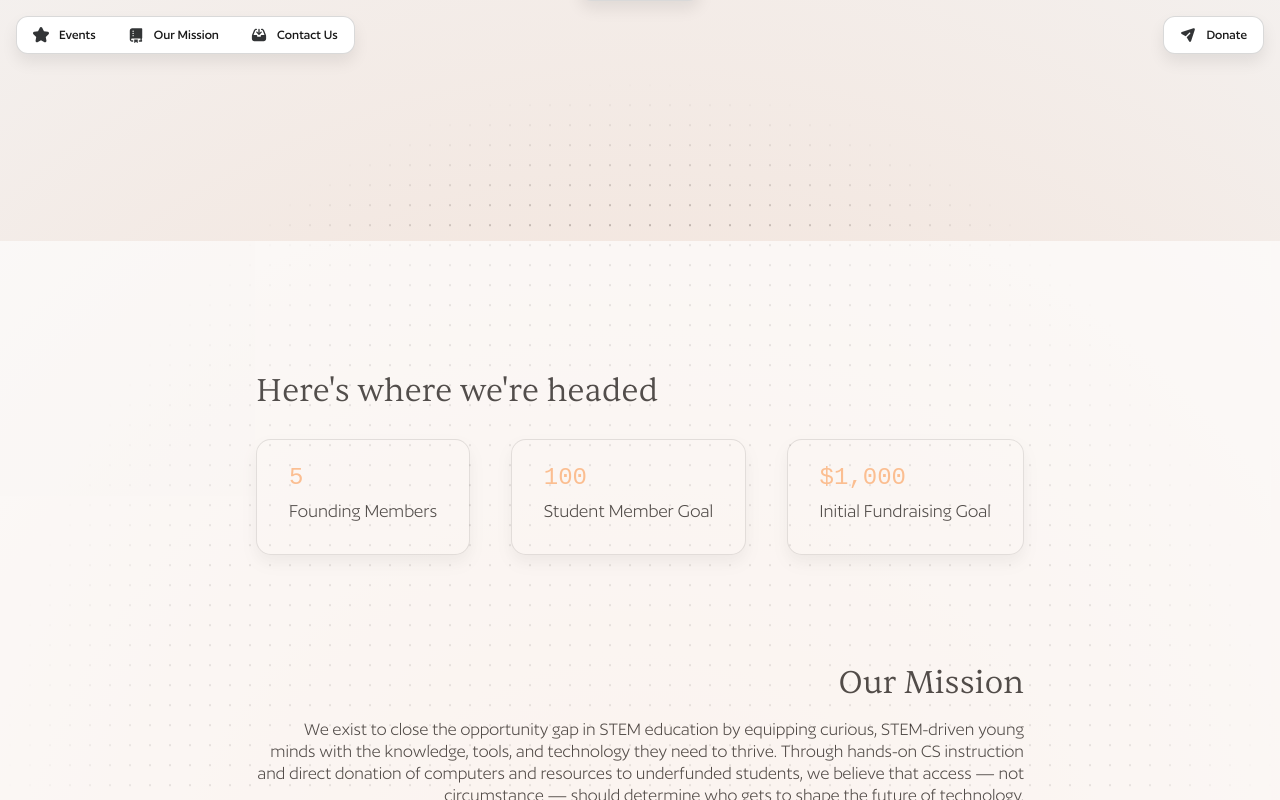
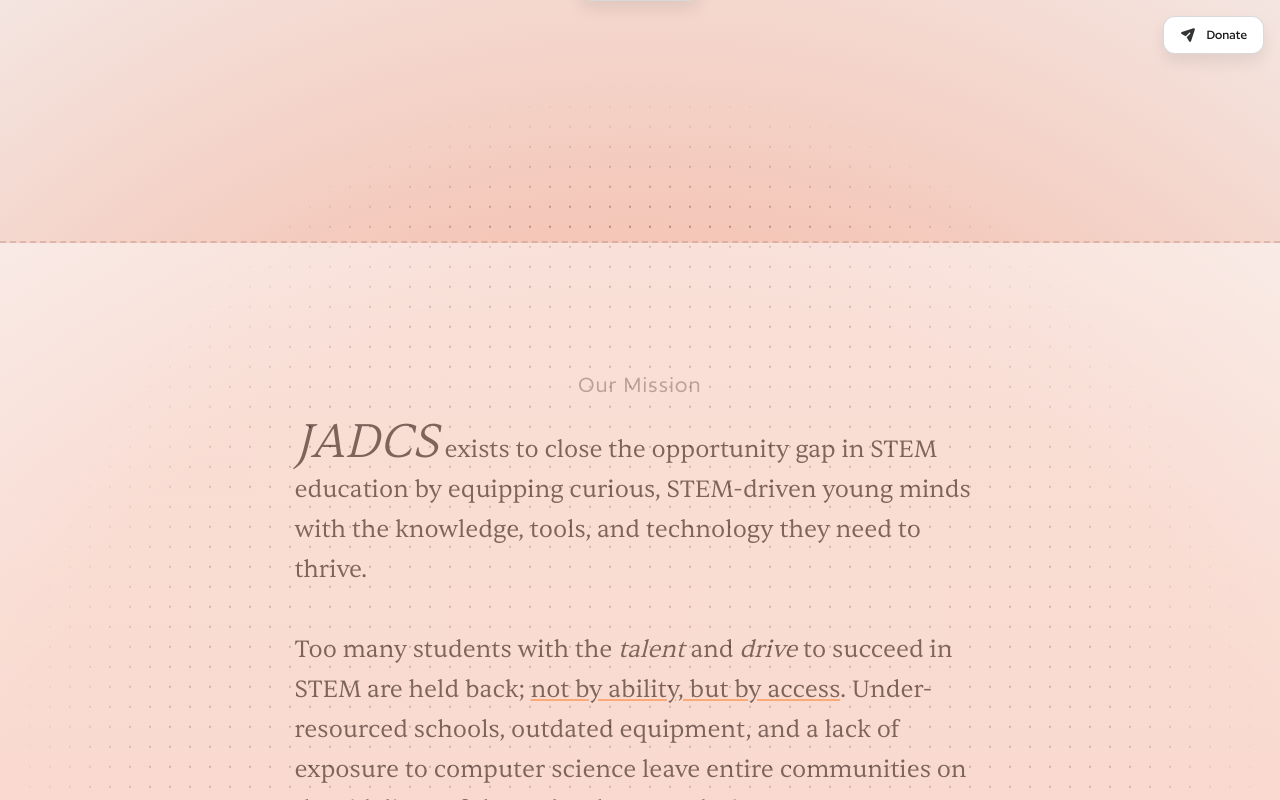
Before and after one commit to dylnfraser/jadcs-website, a React (Vite) app: page / in a window 1280 px wide. Both pictures are taken after a click on the button "Learn More". Shown: the part 399-1199 px from the top of the page. Built offline with nearby package versions, Linux system fonts and the light colour scheme.

Commit message:
Revamp Hero and global styles
Update Hero content and goals layout; add vertical and inline
separators, refine button styling and typography, tweak background
gradients and primary colors, and reduce ProgBlur blur intensity. Also
minor App.tsx cleanup (ProgBlur import/usage)

```diff
--- a/src/App.css
+++ b/src/App.css
@@ -27,15 +27,17 @@
     animation: fade-in linear both;
     animation-timeline: view();
     animation-range: entry 20% cover 40%;
-    background: white;
+    background: linear-gradient(0deg, var(--prim-color3), #ffece6, white);
+
+    border-top: dashed 2px rgba(0, 0, 0, 0.25);
+    overflow-x: hidden;
 }
 
 @keyframes fade-in {
     from {
         opacity: 0;
-        font-weight: 200;
-        opacity: 0;
     }
+
     to {
         opacity: 1;
     }
@@ -49,13 +51,23 @@
 
     pre {
         color: var(--prim-color2);
-        opacity: 0.75;
         font-size: 1.5rem;
     }
 
     h1 {
         font-weight: inherit;
         margin-bottom: -0.4rem;
+    }
+
+    b {
+        font-weight: 400;
+    }
+
+    h2 {
+        font-family: "default";
+        font-weight: 400;
+        letter-spacing: 0.075rem;
+        opacity: 0.5;
     }
 
     h4 {
@@ -71,20 +83,55 @@
         display: flex;
         justify-content: space-between;
 
+        width: 90%;
+        margin-left: 5%;
         margin-top: 2rem;
         gap: 16px;
+
         span {
-            background-color: white;
-            border-radius: 12px;
-            border: solid 0.5px rgba(0, 0, 0, 0.15);
-            box-shadow: rgba(0, 0, 0, 0.08) 0px 8px 16px;
+            background: none;
             padding: 0 32px;
-            border-radius: 15px;
+        }
+
+        #sep {
+            min-width: 2px;
+            min-height: 100%;
+            background: var(--prim-color);
+            border-radius: 4px;
+            opacity: 0.6;
         }
     }
 
     p {
         font-size: 1.2rem;
+        font-family: "serif";
+        strong {
+            font-size: 3rem;
+            font-style: italic;
+            font-weight: 300;
+        }
+        u {
+            text-decoration-color: var(--prim-color2);
+        }
+        line-height: 2.5rem;
+        font-weight: 350;
+    }
+
+    #vertSep {
+        width: 200vw;
+        margin-left: -72.5vw;
+        position: relative;
+        height: 40vw;
+        background: radial-gradient(
+            circle at 50% -20%,
+            transparent 30%,
+            var(--prim-color) 55%,
+            transparent 80%
+        );
+        margin-top: -60%;
+
+        opacity: 0.25;
+        mask-image: linear-gradient(to bottom, transparent, black 25%, black 75%, transparent);
     }
 }
 
--- a/src/App.tsx
+++ b/src/App.tsx
@@ -5,14 +5,14 @@
 import Background from "./components/Background";
 import Navbar from "./components/Navbar";
 import Hero from "./components/Hero";
-import ProgBlur from "./components/ProgBlur";
+// import ProgBlur from "./components/ProgBlur";
 
 function App(): ReactElement {
   const heroRef = useRef<HTMLDivElement>(null);
 
   const handleLearnMore = () => {
     heroRef.current?.scrollIntoView({
-      behavior: "smooth", // 'auto' (instant) or 'smooth'
+      behavior: "smooth",
     });
   };
 
@@ -27,7 +27,7 @@
       <div ref={heroRef}>
         <Hero />
       </div>
-      {/*<ProgBlur></ProgBlur>*/}
+      {/*<ProgBlur />*/}
     </>
   );
 }
--- a/src/components/Background.tsx
+++ b/src/components/Background.tsx
@@ -10,7 +10,7 @@
   width: "100vw",
   height: "200vh", // double height for smooth parallax
 
-  backgroundImage: "radial-gradient(rgba(0, 0, 0, 0.35) 1px, transparent 1px)",
+  backgroundImage: "radial-gradient(rgba(0, 0, 0, 0.45) 1px, transparent 1px)",
   backgroundSize: "20px 20px",
 
   // fade at edges
@@ -31,9 +31,9 @@
   width: "150vw",
   height: "250vh",
 
-  background: "radial-gradient(var(--prim-color), white)",
+  background: "radial-gradient(var(--prim-color), var(--prim-color), white)",
 
-  opacity: 0.25,
+  opacity: 0.3,
 };
 
 function Background(): ReactElement {
--- a/src/components/Hero.tsx
+++ b/src/components/Hero.tsx
@@ -5,58 +5,55 @@
   return (
     <div id="heroContainer">
       <div id="hero">
-        <h1> Here's where we're headed</h1>
+        <h2 style={{ textAlign: "center" }}> Our Mission </h2>
+        <p style={{ textAlign: "left", width: "90%", marginLeft: "5%", fontSize: "1.5rem" }}>
+          <strong>JADCS</strong> exists to close the opportunity gap in STEM education by equipping
+          curious, STEM-driven young minds with the knowledge, tools, and technology they need to
+          thrive.
+          <br />
+          <br />
+          Too many students with the <i>talent</i> and <i>drive</i> to succeed in STEM are held
+          back; <u>not by ability, but by access</u>. Under-resourced schools, outdated equipment,
+          and a lack of exposure to computer science leave entire communities on the sidelines of
+          the technology revolution.
+          <br />
+          <br />
+          We’re working to change that. Through hands-on computer science instruction, mentorship,
+          and the direct donation of computers and resources to underfunded students, JADCS meets
+          young learners where they are and gives them what they need to build toward where they
+          want to go.
+          <br />
+          <br />
+          We believe that <u>access, not circumstance</u>, should determine who gets to shape the
+          future of technology. Every student deserves the chance to learn, create, and lead.
+          <br />
+          <br />
+          <br />
+          <b>Our goals for this year:</b>
+        </p>
+
         <div id="goals">
           <span>
             <pre>5</pre>
             <h4>Founding Members</h4>
           </span>
+          <div id="sep"></div>
           <span>
             <pre>100</pre>
             <h4>Student Member Goal</h4>
           </span>
+          <div id="sep"></div>
           <span>
             <pre>$1,000</pre>
             <h4>Initial Fundraising Goal</h4>
           </span>
         </div>
 
-        {[...Array(5)].map(() => (
+        {[...Array(10)].map(() => (
           <br />
         ))}
 
-        <h1 style={{ textAlign: "right" }}> Our Mission </h1>
-        <p style={{ textAlign: "right" }}>
-          We exist to close the opportunity gap in STEM education by equipping curious, STEM-driven
-          young minds with the knowledge, tools, and technology they need to thrive. Through
-          hands-on CS instruction and direct donation of computers and resources to underfunded
-          students, we believe that access — not circumstance — should determine who gets to shape
-          the future of technology.
-        </p>
-
-        {[...Array(5)].map(() => (
-          <br />
-        ))}
-
-        <h1> Where we're headed </h1>
-        <p>
-          <li>
-            <b>Instagram content.</b> Informational posts about underfunded CS students, problem of
-            the day, fact of the day, events coverage, and STEM current events. In-person events.
-          </li>
-          <br />
-
-          <li>
-            <b>Interactive CS workshops</b> at libraries, Boys & Girls Clubs, or YMCAs — teaching
-            kids the basics of computer science and other STEM fields while raising money for the
-            cause.
-          </li>
-          <br />
-          <li>
-            <b>Fundraising.</b> Online fundraising via Givebutter, Instagram campaigns, email
-            outreach, and dedicated fundraising events.
-          </li>
-        </p>
+        <div id="vertSep"></div>
       </div>
     </div>
   );
--- a/src/components/Navbar.tsx
+++ b/src/components/Navbar.tsx
@@ -1,9 +1,9 @@
 import "./Navbar.css";
 import React from "react";
-import bookmark from "../assets/icon/bookmark.svg";
-import contact from "../assets/icon/contact.svg";
+// import bookmark from "../assets/icon/bookmark.svg";
+// import contact from "../assets/icon/contact.svg";
 import link from "../assets/icon/link.svg";
-import star from "../assets/icon/star.svg";
+// import star from "../assets/icon/star.svg";
 
 const Navbar: React.FC = () => {
   const redirect = (): void => {
@@ -12,7 +12,7 @@
 
   return (
     <div>
-      <nav className="navbar navbar-left">
+      {/*<nav className="navbar navbar-left">
         <button>
           <img src={star} /> Events
         </button>
@@ -22,7 +22,7 @@
         <button>
           <img src={contact} /> Contact Us
         </button>
-      </nav>
+      </nav>*/}
 
       <nav className="navbar navbar-right">
         <button onClick={redirect}>
--- a/src/components/ProgBlur.tsx
+++ b/src/components/ProgBlur.tsx
@@ -10,8 +10,8 @@
 
   width: "100vw",
   height: "100vh",
-  backdropFilter: "blur(24px)",
-  maskImage: "linear-gradient(to bottom, rgba(0, 0, 0, 1) 0%, rgba(0, 0, 0, 0) 5%)",
+  backdropFilter: "blur(6px)",
+  maskImage: "linear-gradient(to bottom, rgba(0, 0, 0, 1) 0%, rgba(0, 0, 0, 0) 7.5%)",
 };
 
 function ProgBlur(): ReactElement {
--- a/src/index.css
+++ b/src/index.css
@@ -12,12 +12,18 @@
     background: rgb(240, 240, 240);
     font-family: "default";
 
-    --prim-color: #fa965c;
+    --prim-color: #fe5924;
     --prim-color2: #ff903b;
+    --prim-color3: #ffc9b8;
 
     --sec-color: green;
 
     text-align: center;
+    scroll-behavior: smooth;
+}
+
+::selection {
+    background: var(--prim-color3);
 }
 
 h1,
```
